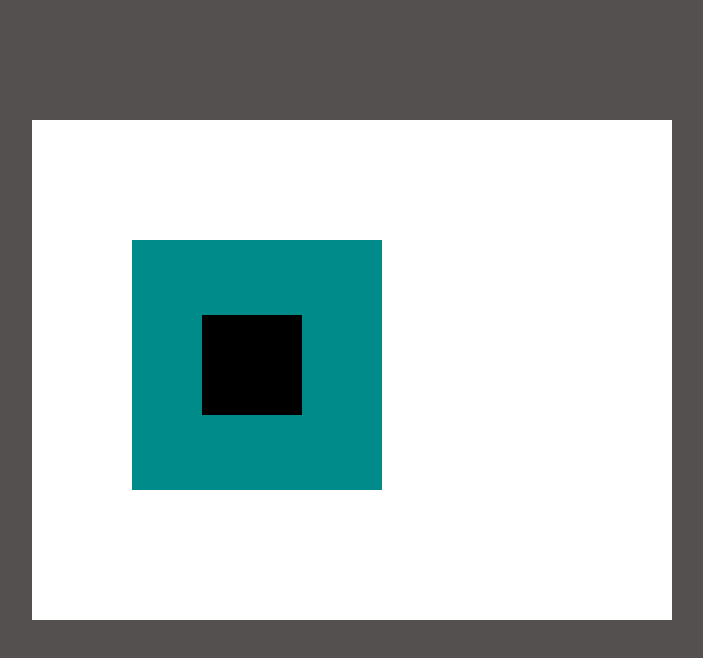
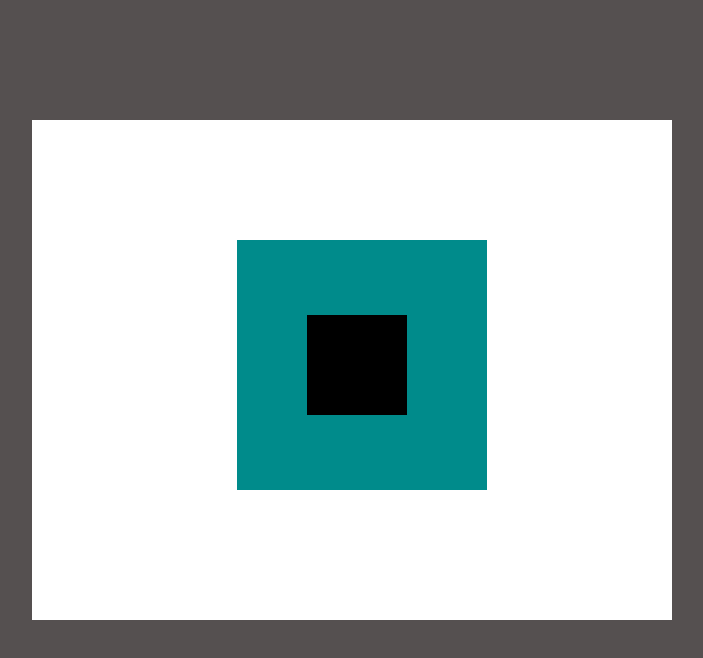
Before and after one commit to kyahAndoy/PosRelative, a plain HTML site: page index.html in a window 1280 px wide. Shown: the whole page, without its empty margins (288-991 px from the left). Drawn offline with Linux system fonts and the light colour scheme.

Commit message:
Update style.css

```diff
--- a/style.css
+++ b/style.css
@@ -24,7 +24,7 @@ body {
   background-color: darkcyan;
   position: relative;
   top: 120px;
-  left: 100px;
+  left: 32%;
 }
 
 .anotherbox2 {
```
